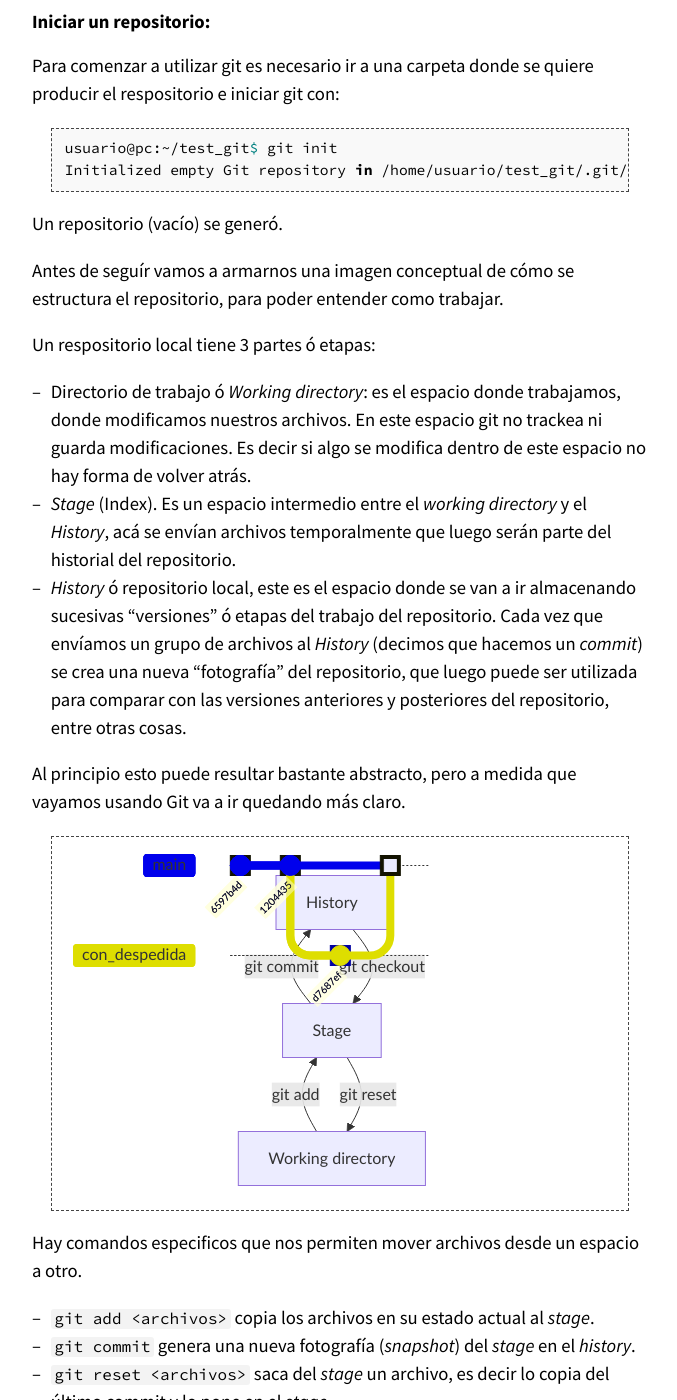
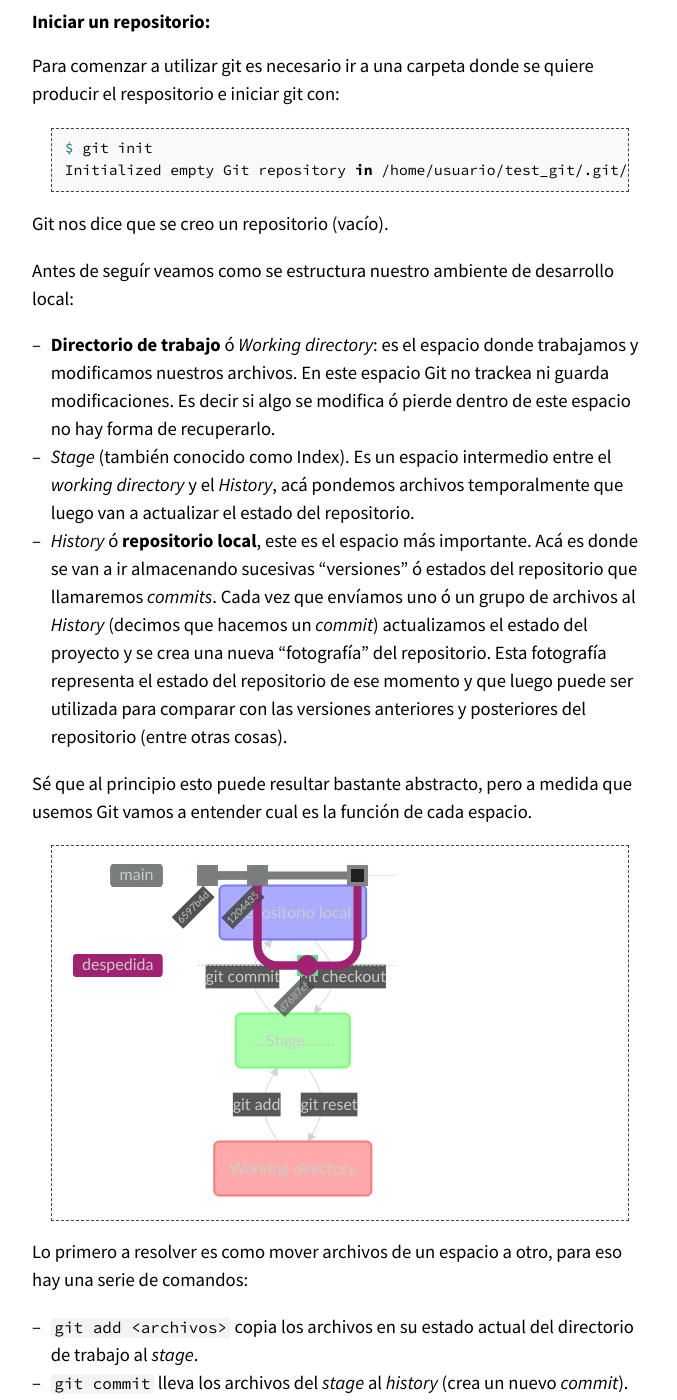
Before and after one commit to ramespada/sintaxis, a Jekyll site: the page built from _clases/git.md, in a window 1280 px wide and 1400 px high, scrolled down 360 px. Shown: the whole window, without its empty margins (300-977 px from the left). Built offline with Jekyll 4.4.1, drawn with Linux system fonts in a browser that asks for light colours; some of the changed text lies outside the part shown.

Commit message:
mas de git

````diff
--- a/_clases/git.md
+++ b/_clases/git.md
@@ -18,52 +18,52 @@
 
 Para comenzar a utilizar git es necesario ir a una carpeta donde se quiere producir el respositorio e iniciar git con:
 ```shell
-usuario@pc:~/test_git$ git init
+$ git init
 Initialized empty Git repository in /home/usuario/test_git/.git/
 ```
+Git nos dice que se creo un repositorio (vacío).
 
-Un repositorio (vacío) se generó.
+Antes de seguír veamos como se estructura nuestro ambiente de desarrollo local:
+- **Directorio de trabajo** ó *Working directory*: es el espacio donde trabajamos y modificamos nuestros archivos. En este espacio Git no trackea ni guarda modificaciones. Es decir si algo se modifica ó pierde dentro de este espacio no hay forma de recuperarlo.
+- *Stage* (también conocido como Index). Es un espacio intermedio entre el *working directory* y el *History*, acá pondemos archivos temporalmente que luego van a actualizar el estado del repositorio.
+- *History* ó **repositorio local**, este es el espacio más importante. Acá es donde se van a ir almacenando sucesivas "versiones" ó estados del repositorio que llamaremos *commits*. Cada vez que envíamos uno ó un grupo de archivos al *History* (decimos que hacemos un *commit*) actualizamos el estado del proyecto y se crea una nueva "fotografía" del repositorio. Esta fotografía representa el estado del repositorio de ese momento y que luego puede ser utilizada para comparar con las versiones anteriores y posteriores del repositorio (entre otras cosas).
 
-Antes de seguír vamos a armarnos una imagen conceptual de cómo se estructura el repositorio, para poder entender como trabajar.
-
-Un respositorio local tiene 3 partes ó etapas:
-- Directorio de trabajo ó *Working directory*: es el espacio donde trabajamos, donde modificamos nuestros archivos. En este espacio git no trackea ni guarda modificaciones. Es decir si algo se modifica dentro de este espacio no hay forma de volver atrás.
-- *Stage* (Index). Es un espacio intermedio entre el *working directory* y el *History*, acá se envían archivos temporalmente que luego serán parte del historial del repositorio.
-- *History* ó repositorio local, este es el espacio donde se van a ir almacenando sucesivas "versiones" ó etapas del trabajo del repositorio. Cada vez que envíamos un grupo de archivos al *History* (decimos que hacemos un *commit*) se crea una nueva "fotografía" del repositorio, que luego puede ser utilizada para comparar con las versiones anteriores y posteriores del repositorio, entre otras cosas.
-
-Al principio esto puede resultar bastante abstracto, pero a medida que vayamos usando Git va a ir quedando más claro.
+Sé que al principio esto puede resultar bastante abstracto, pero a medida que usemos Git vamos a entender cual es la función de cada espacio.
 
 ```mermaid
 flowchart BT
-W[Working directory];
-S[Stage];
-H[History];
+W(Working directory);
+S(....Stage........);
+H(Repositorio local);
 H--git checkout-->S;
 S--git reset   -->W;
 W--git add     -->S;
 S--git commit  -->H;
+    style W fill:#faa,stroke:#f77,stroke-width:2px,padding:20px
+    style S fill:#afa,stroke:#7f7,stroke-width:2px,padding:20px
+    style H fill:#aaf,stroke:#77f,stroke-width:2px,padding:20px
 ```
-Hay comandos especificos que nos permiten mover archivos desde un espacio a otro.
-- `git add <archivos>` copia los archivos en su estado actual al *stage*.
-- `git commit` genera una nueva fotografía (*snapshot*) del *stage* en el *history*.
+Lo primero a resolver es como mover archivos de un espacio a otro, para eso hay una serie de comandos:
+- `git add <archivos>` copia los archivos en su estado actual del directorio de trabajo al *stage*.
+- `git commit` lleva los archivos del *stage* al *history* (crea un nuevo *commit*).
 - `git reset <archivos>` saca del *stage* un archivo, es decir lo copia del último commit y lo pone en el *stage*.
-- `git checkout <archivos>` copia los archivos desde el *stage* al *working directory*. Sirve para descartar cambios locales.
+- `git checkout <archivos>` copia los archivos desde el *stage* al directorio de trabajo. Sirve para descartar cambios locales.
 
-A continuación vamos a ver basado en un ejemplo y con más detalle estos comandos.
+A continuación vamos a construir un ejemplo para ver estos comandos en práctica.
 
 ### Agregar archivo al stage
-Primero vamos a crear un archivo con algún contenido, y luego llevarlo al *stage*:
+En nuestro repositorio vacío, vamos a crear un archivo con algún contenido y luego lo llevaremos al *stage*:
 
 ```shell
-usuario@pc:~/test_git$ cat "Hola mundi" > saludo.txt
-usuario@pc:~/test_git$ git add saludo.txt
+$ cat "Hola mundi" > saludo.txt
+$ git add saludo.txt
 ```
 
 ### Ver estado de repositorio
-Un comando muy útil es `git status`, este te permite conocer en que estado se encuentra el *working directory*:
+Un comando muy útil es `git status`, este te permite conocer en que estado se encuentra el *working directory* yel *stage*:
 
 ```shell
-usuario@pc:~/test_git$ git status
+$ git status
 On branch master
 
 No commits yet
@@ -72,46 +72,43 @@
   (use "git rm --cached <file>..." to unstage)
 	new file:   saludo.txt
 ```
+El comando nos está diciendo que estamos en la rama (ó *branch*) "master" (a veces se llama main), que no hay commits aún (es decir que el history está vacío) y que hay un archivo nuevo "saludo.txt" en el stage.
 
-El comando nos dice que estamos en la rama (*branch*) principal ó "master" (a veces se llama main), nos indica que no hay commits aún (es decir que el history está vacío) y que hay un archivo nuevo "saludo.txt" en el stage.
+### Hacer un commit
 
-### Commit cambios
-
-Para llevar el archivo al *history* tenemos que realizar un *commit*:
+Para llevar el archivo al *history* usamos el comando `git commit`:
 
 ```git
-usuario@pc:~/test_git$ git commit -m "agrego archivo saludo.txt"
+$ git commit -m "agrego archivo saludo.txt"
 [master (root-commit) 6597b4d] agrego archivo saludo.txt
  1 file changed, 1 insertion(+)
  create mode 100644 saludo.txt
 ```
-
 generalmente `git commit` se ejecuta con la opción `-m` que sirve para dejar un mensaje o descripción del cambio que se realizó.
 
-Recordemos la analogía de que cada commit es como una *fotografía* del repositorio que queda guardada en el repositorio.
+Este commit será el primer *nodo* (estado ó "fotografía") dentro del repositorio local:
 
 ```mermaid
     gitGraph
     commit id: "6597b4d" type: HIGHLIGHT
 ```
-Notar que a cada "commit" se le asigna un hash (ó id) que lo identifica, en este ejemplo es: "6597b4d".
-
+Notar que a cada "commit" se le asigna un *hash* (ó id) que lo identifica, en este ejemplo es: "6597b4d".
 
 Si corremos `git status` obtenemos:
 ```git
-usuario@pc:~/test_git$ git status
+$ git status
 On branch master
 nothing to commit, working tree clean
 ```
-nos dice que no hay nada para "comitear" (nada en el *stage*) y que el directorio de trabajo está limpio (nada en el *working directory*).
+nos dice que no hay nada para "commitear" (nada en el *stage*) y que el directorio de trabajo está limpio (nada en el *working directory*).
 
 
 Vamos a generar ahora un nuevo commit, corrigiendo el error que habia en el archivo saludo.txt (decía "Hola mundi" en lugar de "Hola mundo"), y luego vamos a crear un nuevo commit con el archivo modificado:
 
 ```shell
-usuario@pc:~/test_git$ echo "Hola mundo" > saludo.txt
-usuario@pc:~/test_git$ git add saludo.txt
-usuario@pc:~/test_git$ git commit -m "corrección ortográfica"
+$ echo "Hola mundo" > saludo.txt
+$ git add saludo.txt
+$ git commit -m "corrección ortográfica"
 [master 1204435] corrección ortográfica
  1 file changed, 1 insertion(+), 1 deletion(-)
 ```
@@ -123,121 +120,151 @@
     commit id: "1204435" type: HIGHLIGHT
 ```
 
-
 ### Ver historia del repostorio
 
-Aveces es útil poder ver el estado del repositorio, y saber cuales son los commits actuales y pasados, para ello existe el comando `git log` que nos muestra la estructura del repositorio:
+Para visualizar el estado del repositorio local usamos el comando `git log`:
 ```shell
-usuario@pc:~/test_git$ git log --oneline
+$ git log --oneline
 1204435 (HEAD -> master) corrección ortográfica
 6597b4d agrego archivo saludo.txt
 ```
-el comando nos muestra los dos commits que hicimos, con su correspondiente descripción, y además nos indica que el "cabezal" (**HEAD**) está posicionado en el commit `1204435`, es decir, en el último commit que hicimos.
+el comando nos muestra los dos commits que hicimos, con su correspondiente descripción. Además nos indica que el "cabezal" (**HEAD**) está posicionado en el commit `1204435`, en este caso en el último commit que hicimos. El HEAD representa nuestra posición en el repositorio.
 
-Si queremos ir a ver una versión anterior podemos usar el commando `git checkout`:
+
+### Navegar por el repositorio
+
+Si queremos ir a ver una versión anterior podemos usar el commando `git checkout <hash>`:
 ```shell
-usuario@pc:~/test_git$ git checkout 6597b4d
+$ git checkout 6597b4d
 ```
 
-Ahora si hacemos `git log` veremos que estamos parados con el HEAD en el commit anterior:
+Para verificar nuestra posición podemos usar `git log` :
 ```shell
-usuario@pc:~/test_git$ git log --oneline --all
+$ git log --oneline --all
 1204435 (master) corrección ortográfica
 6597b4d (HEAD) agrego archivo saludo.txt
-usuario@pc:~/test_git$ cat saludo.txt
+$ cat saludo.txt
 Hola mundi
 ```
-notar que incluso el archivo que cambiamos volvio a su versión previa.
+vemos que ahora el HEAD está en el commit anterior. Incluso el archivo que cambiamos volvio a su versión previa, es decir tenemos en el directorio de trabajo la versión de los archivos del commit en el que estamos.
 
-Para volver a la última versión del repositorio lo hacemos con `git commit`:
+Para volver a la última versión del repositorio lo hacemos con `git checkout`:
 ```shell
-usuario@pc:~/test_git$ git checkout 1204435
+$ git checkout 1204435
 ```
-ó alternativamente:
+ó alternativamente usando el nombre de la rama a la que queremos ir (en nuestro caso master es el único branch):
 ```shell
-usuario@pc:~/test_git$ git checkout master
+$ git checkout master
 ```
+
+
+### Crear branch
+
+Ya vimos como crear nuevos commits, y como movernos en el repositorio, ahora exploremos una característica importante de `git` que es la posibilidad de generar ramificaciones (*branches*) en el repositorio:
+
+Supongamos que queremos producir una rama paralela de este (inútil) proyecto que contenga un archivo de despedida.
+
+Primero tenemos que generar una rama nueva, esto se puede realizar con el comando `git checkout -b <nueva_rama>`:
+
+```shell
+$ git checkout -b "despedida"
+Switched to a new branch 'despedida'
+```
+
+Hacemos las modificaciones:
+```shell
+$ echo "Chau mundo" > despedida.txt
+$ git add
+$ git commit -m "agregar despedida.txt"
+[despedida d7687ef] agregar despedida.txt
+ 1 file changed, 1 insertion(+), 1 deletion(-)
+```
+
+Con `git log --oneline --all` vamos a poder ver como queda nuestro repositorio.
+
+```mermaid
+    gitGraph
+    commit id: "6597b4d"
+    commit id: "1204435"
+    branch despedida
+    commit id: "d7687ef" type: HIGHLIGHT
+```
+
+### Merge:
+
+Ahora supongamos que queremos incorporar nuestra modificación al branch principal, para esto tenemos que "unir" los dos branches usando el comando `git merge`.
+
+Lo primero que hacemos es volver a nuestro branch principal y luego lo "mergeamos" con el branch nuevo (`despedida`):
+```shell
+$ git checkout master
+$ git merge -b despedida
+```
+
+La estructura de nuestro repositorio ahora es:
+```mermaid
+   gitGraph
+   commit id: "6597b4d"
+   commit id: "1204435"
+   branch despedida
+   commit id: "d7687ef"
+   checkout main
+   merge despedida type: HIGHLIGHT
+```
+
+
+### `git cherry pick`
+
+A veces queremos traer de otro branch no la totalidad de las modificaciones, sino tan solo un commit en particular. Para esto existe el comando `git cherry pick`
+
+cherry-pick "copia" un commit, creando un nuevo commit en el branch donde estamos parados con el mismo mensaje que el otro commit.
+
+### `git rebase`
+
+Aveces ocurre que abrimos un branch, lo empezamos a trabajar y en paralelo el otros branches siguen avanzando de forma tal que el nuestro queda desactualizado. En cierto punto quizá querramos traer toda las modificaciones que se hicieron en el resto de las ramas, sin que esto implique hacer un `merge` ya que nuestro branch puede no estar finalizado. Para casos como este podemos usar `git rebase`
+
+
+Se puede pensar a `rebase` como una forma corta de hacer sucesivos `cherry pick`.
+
+### `git diff`
+
+Para comparar dos commits podemos existe el comando `git diff`:
+
+```shell
+$ git diff master master~2
+```
+
+También podemos usar git diff para comparar los archivos del directorio de trabajo con el último commit simplemente usando `git diff` (sin argumentos).
+
+
+### `git stash`
+
+Si tenemos archivos modificados en el directorio de trabajo y queremos ir a revisar un commit viejo, al intentar ir nos git va a tener un conflicto de versiones (ya que al hacer `checkout` git trae al directorio de trabajo la versión del commit al que vamos). En estos casos tenemos dos alternativas:
+- hacemos un nuevo commit con los cambios actuales (aunque estén a medio hacer)
+- ó podemos usar `git stash` para guardar estos archivos temporalmente en un espacio aparte, ir a revisar otras versiones, despues volver y recuperar nuestro trabajo del stash.
+
+```shell
+$ echo "cosa nueva.." >> saludo.txt
+$ git stash
+Saved working directory and index state WIP on master: d484fef agregar archivo despedida.txt
+```
+
+si hacemos `git status` vamos a ver que no hay nada en el working directory ni en el stage, por lo que es seguro ir a visitar viejos commits.
+
+Si queremos ver las cosas que tenemos guardadas en el stash usamos: `git stash --list`.
+
+Para traer las modificaciones desde el stash al directorio de trabajo usamos  `git stash pop <stash_id>`. En nuestro caso `git stash pop stash@{0}`.
 
 ### Ver historial de cambios comandos usados
 
 Para revisar los comandos que fueron ejecutados existe el commando `git reflog`:
 ```shell
-usuario@pc:~/test_git$ git reflog
+$ git reflog
 1204435 (HEAD -> master) HEAD@{2}: checkout: moving from 6597b4d to master
 6597b4d HEAD@{3}: checkout: moving from master to 6597b4d
 1204435 (HEAD -> master) HEAD@{4}: commit: corrección ortográfica
 6597b4d HEAD@{5}: commit (initial): agrego archivo saludo.txt
 ```
 
-### Crear branch
-
-Ya vimos como crear nuevos commits, y como movernos en el repositorio, ahora exploremos una característica importante de `git` que es la posibilidad de generar ramificaciones (*branches*) en el repositorio:
-
-Supongamos que queremos producir una rama paralela de este (inútil) proyecto pero en otro idioma.
-
-Primero tenemos que generar una rama nueva, esto se puede realizar con el comando:
-
-```shell
-usuario@pc:~/test_git$ git checkout -b "con_despedida"
-git checkout -b castellano
-Switched to a new branch 'con_despedida'
-```
-
-Hacemos las modificaciones:
-```shell
-usuario@pc:~/test_git$ echo "Hola mundo" > saludo.txt
-usuario@pc:~/test_git$ git add
-usuario@pc:~/test_git$ git commit -m "saludo en castellano"
-[castellano d7687ef] saludo en castellano
- 1 file changed, 1 insertion(+), 1 deletion(-)
-```
-Y vemos como quedó nuestro repositorio:
-```shell
-usuario@pc:~/test_git$ git log --oneline
-d7687ef (HEAD -> castellano) saludo en castellano
-1204435 (master) corrección ortográfica
-6597b4d agrego archivo saludo.txt
-```
-Nuestro repositorio ahora se ve así:
-```mermaid
-    gitGraph
-    commit id: "6597b4d"
-    commit id: "1204435"
-    branch con_despedida
-    commit id: "d7687ef" type: HIGHLIGHT
-```
-
-otra forma equivalente a esto es:
-
-### Merge:
-
-Ahora supongamos que queremos que el branch principal incorpore el nuevo archivo, para eso tenemos que "unir" los dos branches, para esto existe el comando `git merge`.
-
-Lo primero que hacemos es volver a nuestro branch principal y luego lo "mergeamos" con el branch nuevo (`con_despedida`):
-```shell
-usuario@pc:~/test_git$ git checkout master
-usuario@pc:~/test_git$ git merge -b con_despedida
-```
-
-La estructura de nuestro repositorio ahora es:
-```mermaid
-    gitGraph
-    commit id: "6597b4d"
-    commit id: "1204435"
-    branch con_despedida
-    commit id: "d7687ef"
-    checkout main
-    merge con_despedida type: HIGHLIGHT
-```
-
-
-### `git cherry pick`
-
-
-### `git rebase`
-
-
-### `git diff`
 ---
 
 ## Git (remoto)
--- a/_includes/foot.html
+++ b/_includes/foot.html
@@ -3,7 +3,7 @@
     document.addEventListener("DOMContentLoaded", function(event) {
     mermaid.initialize({
       startOnLoad:true,
-      theme: "default",
+      theme: "dark",
     });
     window.mermaid.init(undefined, document.querySelectorAll('.language-mermaid'));
   });
````
